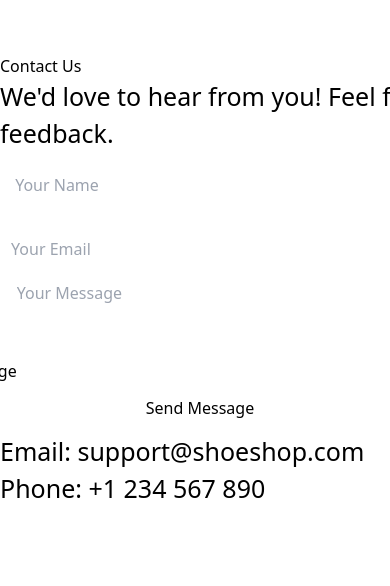
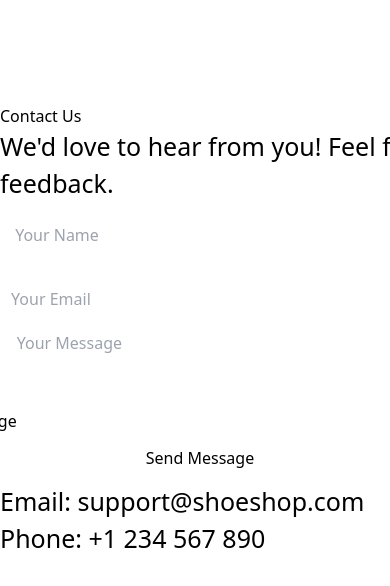
Before and after one commit to Harits77/shopcart-react, a React (Vite) app: page / in a window 390 px wide. Shown: the part 4238-4824 px from the top of the page. Built offline with nearby package versions, Linux system fonts and the light colour scheme.

Commit message:
Update App.css

```diff
--- a/src/App.css
+++ b/src/App.css
@@ -45,6 +45,7 @@ nav {
    .product{
     margin-left: -50px;
     padding-top:50px;
+    padding-bottom:auto;
    }
 
    .card1{
@@ -72,7 +73,7 @@ nav {
     }
     .about{
       padding-top: 350px;
-      padding-bottom: 400px;
+      padding-bottom: 350px;
     }
     .about p{
       font-size: 25px;
@@ -82,8 +83,8 @@ nav {
       padding: 5px;
     }
     .contact{
-      padding-top: 250px;
-      padding-bottom: 500px;
+      padding-top: 350px;
+      padding-bottom: 550px;
 
     }
     .contact input{
```
